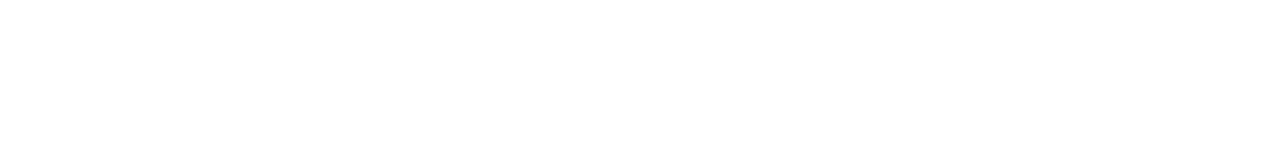
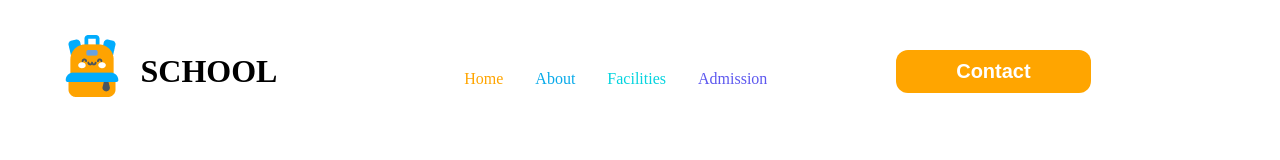
Before and after one commit to sirat2001/assignment-2, a plain HTML site: page index.html in a window 1280 px wide. Drawn offline with Linux system fonts and the light colour scheme.

Commit message:
update nav

```diff
--- a/index.html
+++ b/index.html
@@ -8,6 +8,22 @@
 </head>
 <body class="font-size">
     <header>
+        <nav class="nav-parent display-flex">
+            <div class="logo-section display-flex">
+                <img class="nav-logo" src="./assets/logo.png" alt="A logo" >
+                <h2 class="school">SCHOOL</h2>
+
+            </div>
+            <ul class="nav-links display-flex">
+                <li class="nav-item"><a href="" class="nav-link"><span class="orange">Home</span></li></a>
+                <li class="nav-item"><a href="" class="nav-link"><span class="sky-blue">About</span></a></li>
+                <li class="nav-item"><a href="" class="nav-link"><span class="facilities">Facilities</span></a></li>
+                <li class="nav-item"><a href="" class="nav-link"><span class="admission">Admission</span></a></li>
+            </ul>
+            <button class="nav-button">Contact </button>
+            <h1 class="hidden-icon"><i class="fa-solid fa-bars"></i></h1>
+
+        </nav>
 
     </header>
     <main>
--- a/styles/style.css
+++ b/styles/style.css
@@ -0,0 +1,62 @@
+.font-size{
+    font-family: 'Quicksand', serif;
+   font-optical-sizing: auto;
+   font-weight: normal;
+   font-style: normal;
+}
+.display-flex{
+    display: flex;
+}
+.nav-parent {
+    max-width: 1159px;
+    justify-content: space-between;
+    margin: 0 auto;
+    align-items: center;
+    padding: 20px 20px;
+ }
+ .school {
+    font-size: 2rem;
+    font-weight: bold;
+    margin: 18px;
+    position: relative;
+ }
+ .nav-logo {
+    width: 62px;
+    height: 62px;
+ }
+ .nav-links {
+    text-align: center;
+    justify-content: center;
+    gap: 32px;
+    position: relative;
+    bottom: 10px;
+ }
+ .nav-link {
+    text-decoration: none;
+ }
+ .nav-item {
+    list-style: none;
+    margin-top: 36px;
+ }
+ .orange {
+    color: orange;
+ }
+ .sky-blue {
+    color: rgb(8, 170, 234);
+ }
+ .facilities {
+    color: rgba(5, 212, 223, 1);
+ }
+ .admission {
+    color: rgba(93, 88, 239, 1);
+ }
+ .nav-button {
+    font-size: 20px;
+    font-weight: 600;
+    border-radius: 12px;
+    color: white;
+    padding: 10px 60px;
+    border: none;
+    background-color: orange;
+    transition: 0.5s;
+ }
```
Also changed, not shown: assets/bg.png (added), assets/dribble.png (added), assets/elementary.png (added), assets/fb.png (added), assets/google+.png (added), assets/hero-kids.png (added), assets/kinder.png (added), assets/logo.png (added), assets/middle.png (added), assets/story-1.png (added), assets/story-2.png (added), assets/story-3.png (added), assets/story-4.png (added), assets/story-5.png (added), 1 more files.
